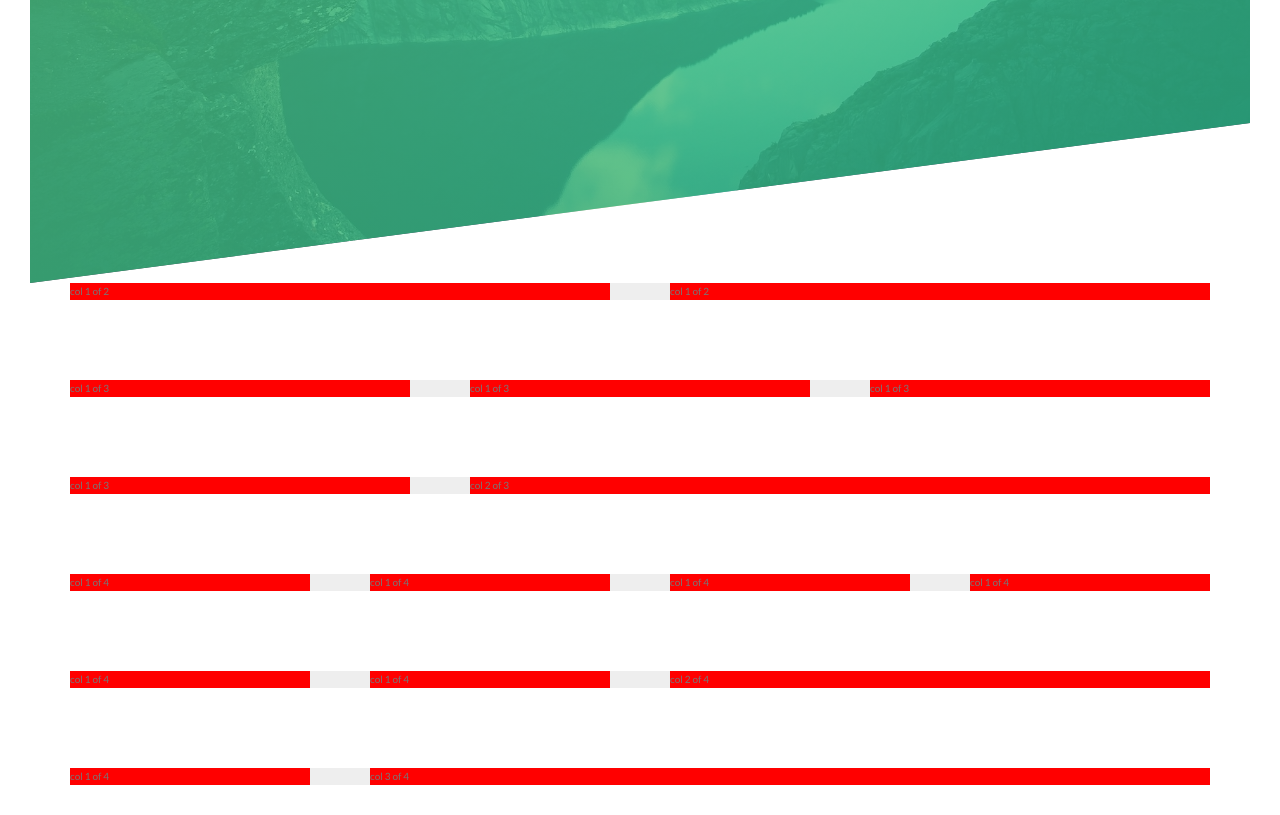
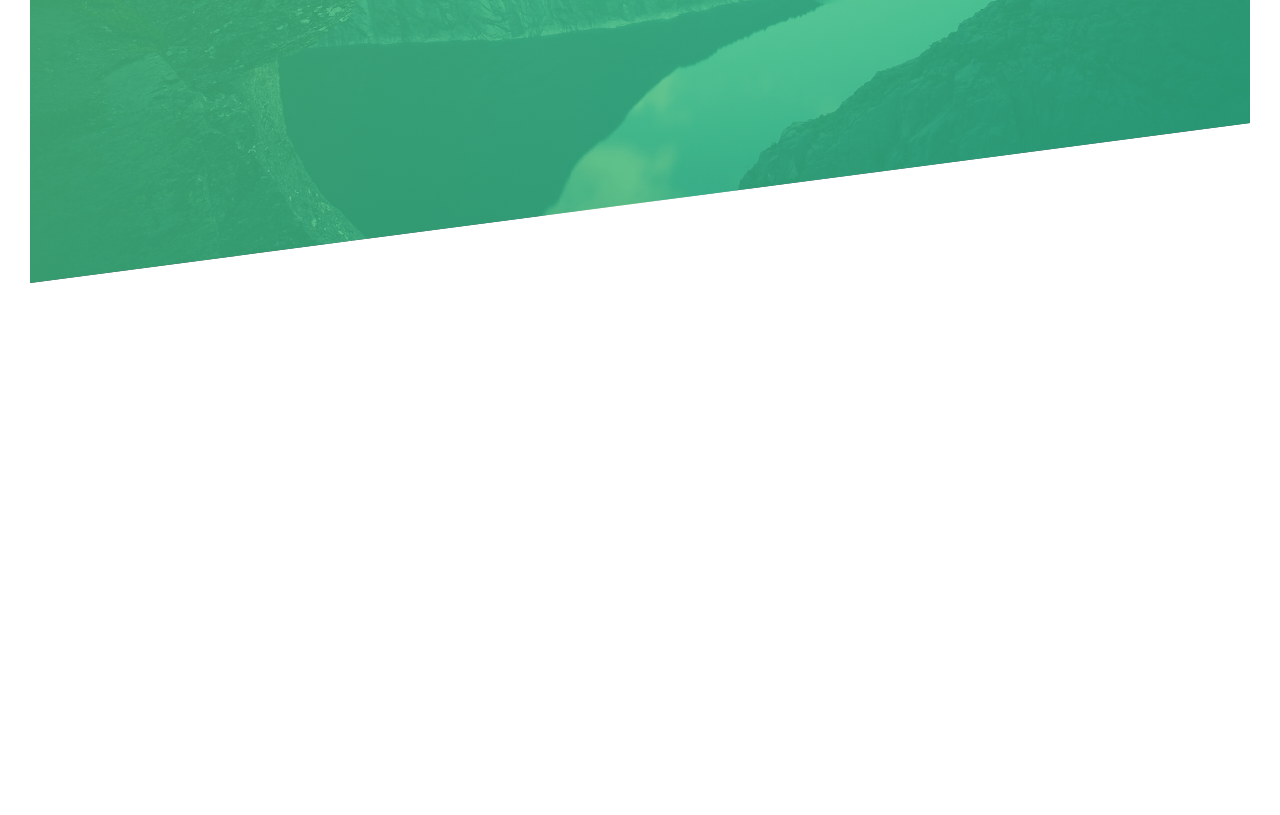
Before and after one commit to biwkf/advanced-css-course-natours, a website: page index.html in a window 1280 px wide. Shown: the part 507-1322 px from the top of the page. After the commit the page ends 820 px from the top, so only its background shows below. Drawn offline with Linux system fonts and the light colour scheme.

Commit message:
merge branch grid to develop

```diff
--- a/index.html
+++ b/index.html
@@ -27,74 +27,5 @@
                 <a href="#" class="btn btn--white btn--animated">Discover our tours</a>
             </div>
         </header>
-
-        <section class ="grid-test">
-            <div class="row">
-                <div class="col-1-of-2">
-                    col 1 of 2
-                </div>
-                <div class="col-1-of-2">
-                    col 1 of 2
-                </div>
-            </div>
-
-            <div class="row">
-                <div class="col-1-of-3">
-                        col 1 of 3
-                </div>
-                <div class="col-1-of-3">
-                    col 1 of 3
-                </div>
-                <div class="col-1-of-3">
-                    col 1 of 3
-                </div>
-            </div>
-
-            <div class="row">
-                <div class="col-1-of-3">
-                    col 1 of 3
-                </div>
-                <div class="col-2-of-3">
-                    col 2 of 3
-                </div>
-            </div>
-
-            <div class="row">
-                <div class="col-1-of-4">
-                    col 1 of 4
-                </div>
-                <div class="col-1-of-4">
-                    col 1 of 4
-                </div>
-                <div class="col-1-of-4">
-                    col 1 of 4
-                </div>
-                <div class="col-1-of-4">
-                    col 1 of 4
-                </div>
-            </div>
-
-            <div class="row">
-                <div class="col-1-of-4">
-                    col 1 of 4
-                </div>
-                <div class="col-1-of-4">
-                    col 1 of 4
-                </div>
-                <div class="col-2-of-4">
-                    col 2 of 4
-                </div>
-            </div>
-
-            <div class="row">
-                <div class="col-1-of-4">
-                    col 1 of 4
-                </div>
-                <div class="col-3-of-4">
-                    col 3 of 4
-                </div>
-            </div>
-        </section>
-
     </body>
 </html>
```
